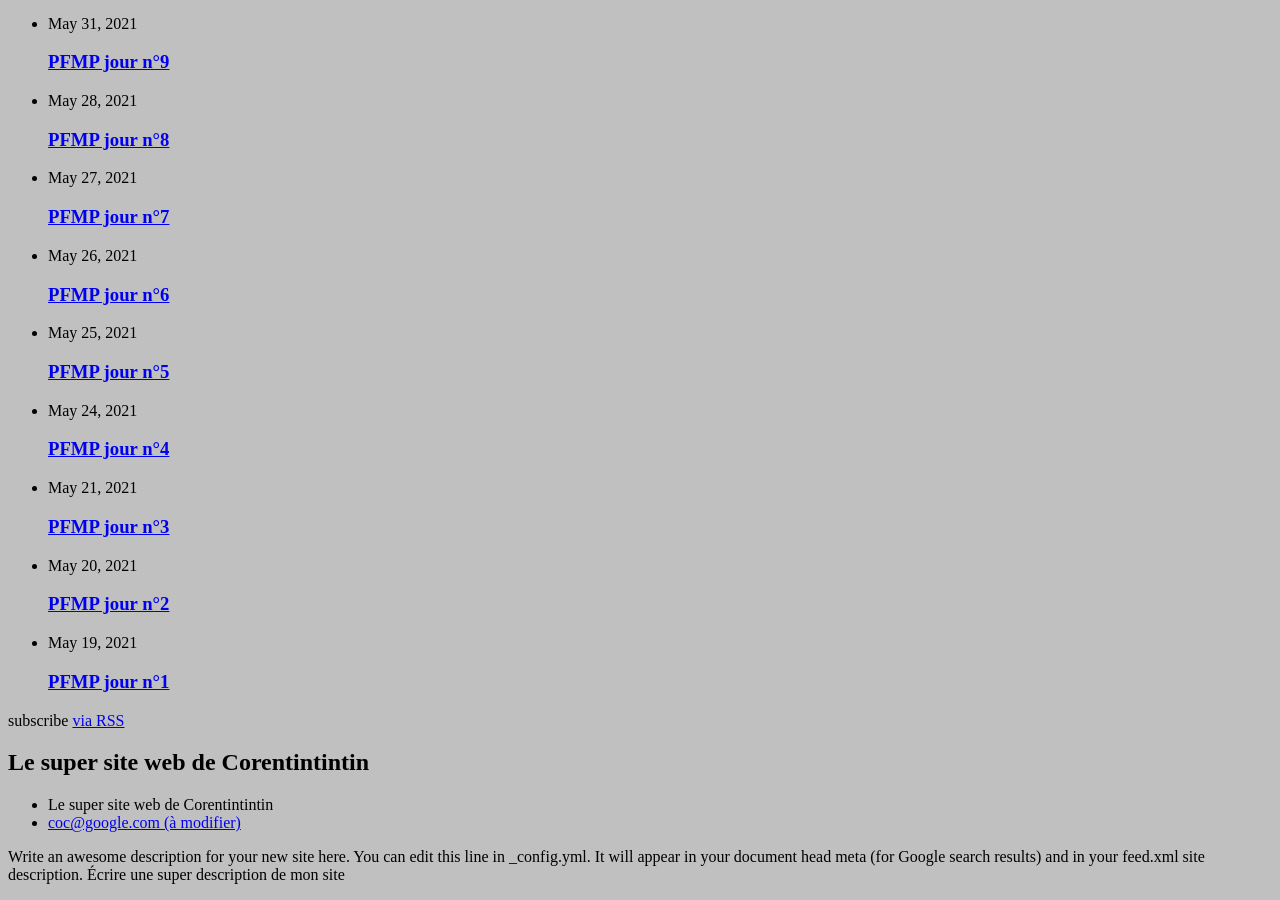
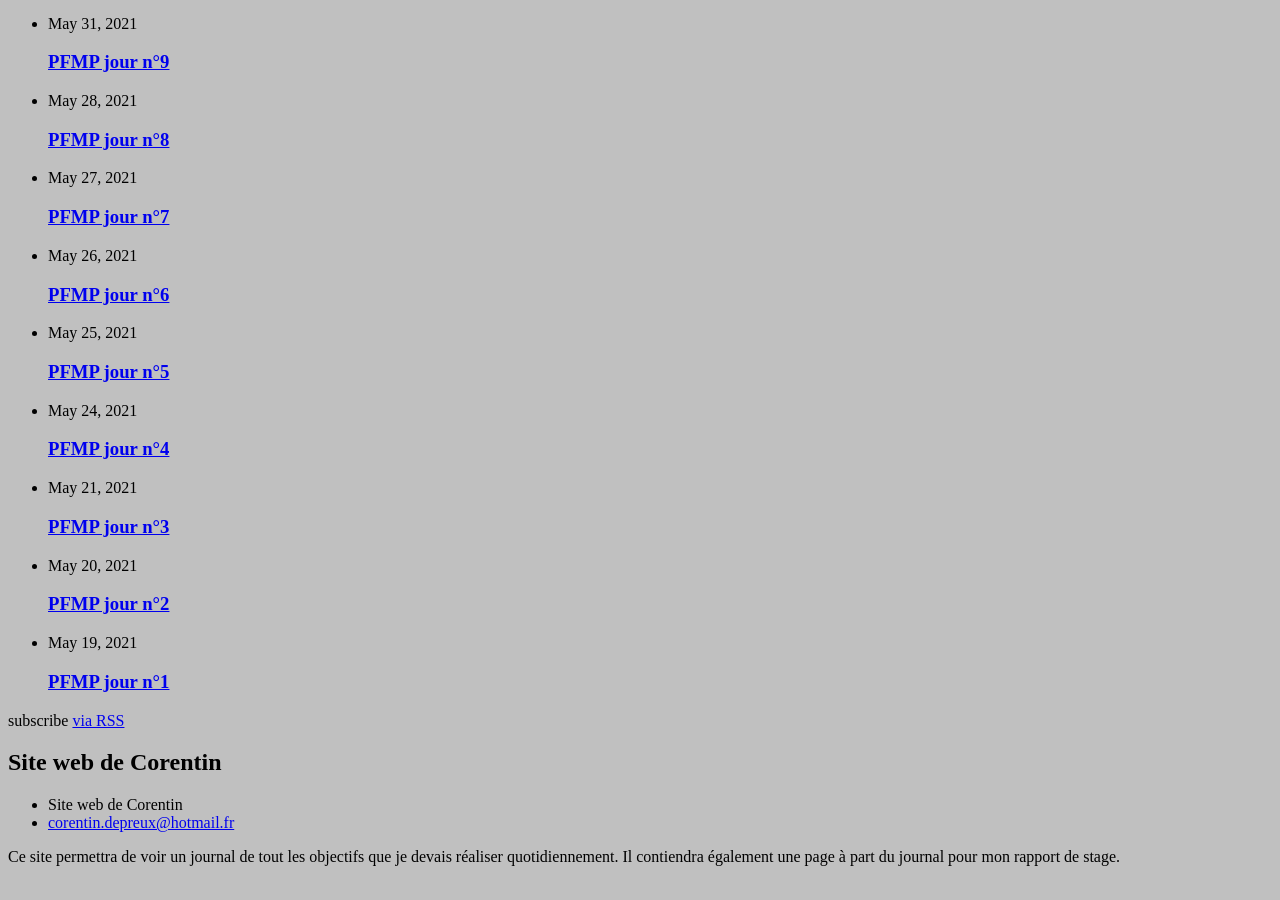
Before and after one commit to Corentin69008/Corentin69008.github.io, a Jekyll site: the page built from index.markdown, in a window 1280 px wide and 900 px high, scrolled down 1645 px. Built offline with Jekyll 4.4.1, drawn with Linux system fonts in a browser that asks for light colours; some of the changed text lies outside the part shown.

Commit message:
mise a jour

```diff
--- a/_config.yml
+++ b/_config.yml
@@ -18,13 +18,12 @@
 # You can create any custom variable you would like, and they will be accessible
 # in the templates via {{ site.myvariable }}.
 
-title: Le super site web de Corentintintin
-email: coc@google.com (à modifier)
+title: Site web de Corentin
+email: corentin.depreux@hotmail.fr
 description: >- # this means to ignore newlines until "baseurl:"
-  Write an awesome description for your new site here. You can edit this
-  line in _config.yml. It will appear in your document head meta (for
-  Google search results) and in your feed.xml site description.
-  Écrire une super description de mon site
+  Ce site permettra de voir un journal de tout les objectifs que je devais réaliser quotidiennement.
+  Il contiendra également une page à part du journal pour mon rapport de stage.
+
 baseurl: "" # the subpath of your site, e.g. /blog
 url: "" # the base hostname & protocol for your site, e.g. http://example.com
 twitter_username: jekyllrb
```
